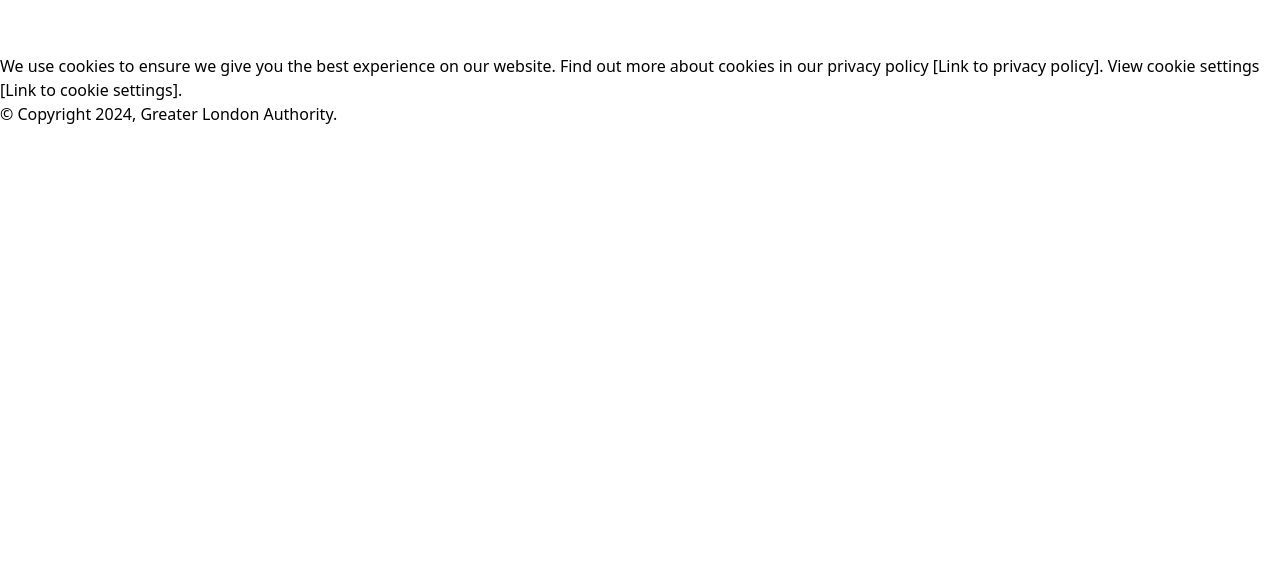
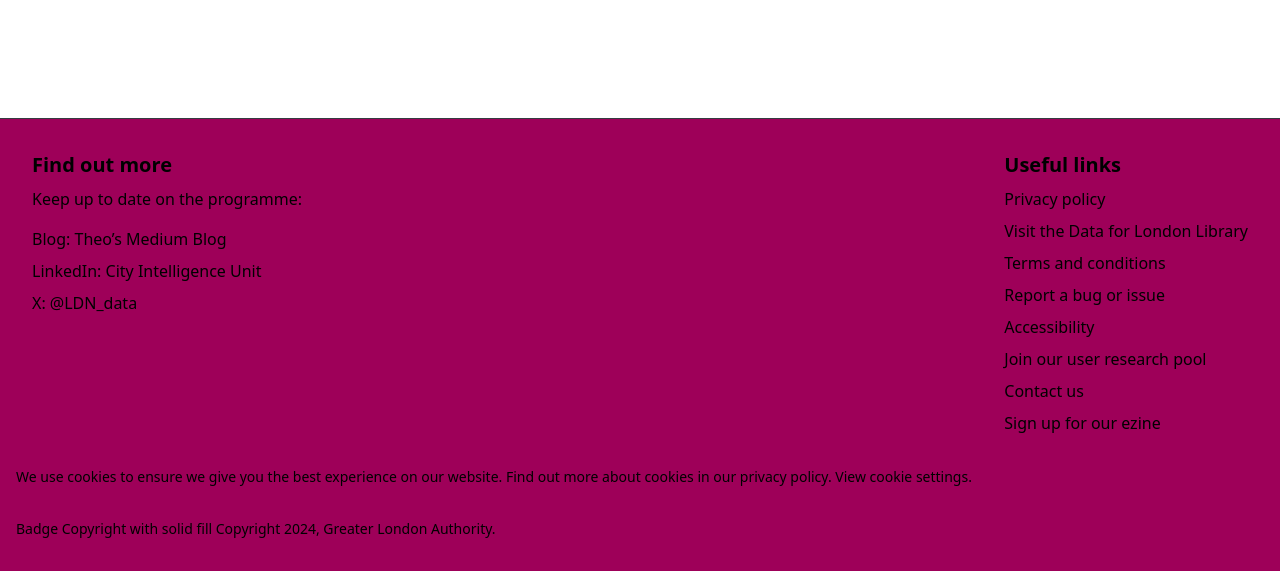
Before and after one commit to Greater-London-Authority/app-data-for-london, a Next.js app: page /contact in a window 1280 px wide. Shown: the part 927-1498 px from the top of the page. Before the commit the page ends 1053 px from the top, so only its background shows below. Built offline with nearby package versions, Linux system fonts and the light colour scheme.

Commit message:
add footer component

```diff
--- a/src/app/layout.tsx
+++ b/src/app/layout.tsx
@@ -2,6 +2,7 @@ import type { Metadata } from 'next';
 import '@/styles/globals.css';
 import Nav from '@/components/Nav';
 import Banner from '@/components/Banner';
+import Footer from '@/components/Footer';
 
 export const metadata: Metadata = {
 	title: 'Data for London',
@@ -22,12 +23,7 @@ export default function RootLayout({
 				</header>
 				<main>{children}</main>
 				<footer>
-					<p>
-						We use cookies to ensure we give you the best experience on our
-						website. Find out more about cookies in our privacy policy [Link to
-						privacy policy]. View cookie settings [Link to cookie settings].{' '}
-					</p>
-					<p>© Copyright 2024, Greater London Authority.</p>
+					<Footer></Footer>
 				</footer>
 			</body>
 		</html>
--- /dev/null
+++ b/src/components/Footer.tsx
@@ -0,0 +1,138 @@
+import React from 'react';
+
+const Footer: React.FC = () => {
+	return (
+		<footer className='bg-darkpink py-8 mt-16 border-t border-ldn-grey'>
+			<div className='flex-col mx-auto px-4'>
+				<div className='flex justify-between mx-auto px-4'>
+					<section className='mb-8'>
+						<h2 className='text-xl font-semibold mb-2'>Find out more</h2>
+						<p className='mb-4'>Keep up to date on the programme:</p>
+						<ul className='list-none pl-0 space-y-2'>
+							<li>
+								<a
+									href='https://chiefdigitalofficer4london.medium.com/towards-a-new-data-for-london-library-d95a062f30d9'
+									target='_blank'
+									rel='noopener noreferrer'
+									className='text-blue-500 hover:underline'
+								>
+									Blog: Theo’s Medium Blog
+								</a>
+							</li>
+							<li>
+								<a
+									href='https://www.linkedin.com/company/city-intelligence-unit'
+									target='_blank'
+									rel='noopener noreferrer'
+									className='text-blue-500 hover:underline'
+								>
+									LinkedIn: City Intelligence Unit
+								</a>
+							</li>
+							<li>
+								<a
+									href='https://x.com/ldn_data'
+									target='_blank'
+									rel='noopener noreferrer'
+									className='text-blue-500 hover:underline'
+								>
+									X: @LDN_data
+								</a>
+							</li>
+						</ul>
+					</section>
+					<section className='mb-8'>
+						<h2 className='text-xl font-semibold mb-2'>Useful links</h2>
+						<ul className='list-none pl-0 space-y-2'>
+							<li>
+								<a
+									href='/privacy-policy'
+									className='text-blue-500 hover:underline'
+								>
+									Privacy policy
+								</a>
+							</li>
+							<li>
+								<a
+									href='/data-for-london-library'
+									className='text-blue-500 hover:underline'
+								>
+									Visit the Data for London Library
+								</a>
+							</li>
+							<li>
+								<a
+									href='/terms-and-conditions'
+									className='text-blue-500 hover:underline'
+								>
+									Terms and conditions
+								</a>
+							</li>
+							<li>
+								<a href='/report-bug' className='text-blue-500 hover:underline'>
+									Report a bug or issue
+								</a>
+							</li>
+							<li>
+								<a
+									href='/accessibility'
+									className='text-blue-500 hover:underline'
+								>
+									Accessibility
+								</a>
+							</li>
+							<li>
+								<a
+									href='/user-research-pool'
+									className='text-blue-500 hover:underline'
+								>
+									Join our user research pool
+								</a>
+							</li>
+							<li>
+								<a href='/contact-us' className='text-blue-500 hover:underline'>
+									Contact us
+								</a>
+							</li>
+							<li>
+								<a
+									href='https://www.london.gov.uk/programmes-strategies/business-and-economy/mayors-priorities-londons-economy-and-business/smart-london/sign-up-london-datastore-ezine'
+									target='_blank'
+									rel='noopener noreferrer'
+									className='text-blue-500 hover:underline'
+								>
+									Sign up for our ezine
+								</a>
+							</li>
+						</ul>
+					</section>
+				</div>
+				<section className='mb-8'>
+					<p className='text-sm'>
+						We use cookies to ensure we give you the best experience on our
+						website. Find out more about cookies in our{' '}
+						<a href='/privacy-policy' className='text-blue-500 hover:underline'>
+							privacy policy
+						</a>
+						. View{' '}
+						<a
+							href='/cookie-settings'
+							className='text-blue-500 hover:underline'
+						>
+							cookie settings
+						</a>
+						.
+					</p>
+				</section>
+				<section>
+					<p className='text-sm text-gray-600'>
+						Badge Copyright with solid fill Copyright 2024, Greater London
+						Authority.
+					</p>
+				</section>
+			</div>
+		</footer>
+	);
+};
+
+export default Footer;
--- a/tailwind.config.ts
+++ b/tailwind.config.ts
@@ -5,6 +5,7 @@ const config: Config = {
 		'./src/pages/**/*.{js,ts,jsx,tsx,mdx}',
 		'./src/components/**/*.{js,ts,jsx,tsx,mdx}',
 		'./src/app/**/*.{js,ts,jsx,tsx,mdx}',
+		'./src/**/*.{js,ts,jsx,tsx, mdx}',
 	],
 	theme: {
 		extend: {
```
